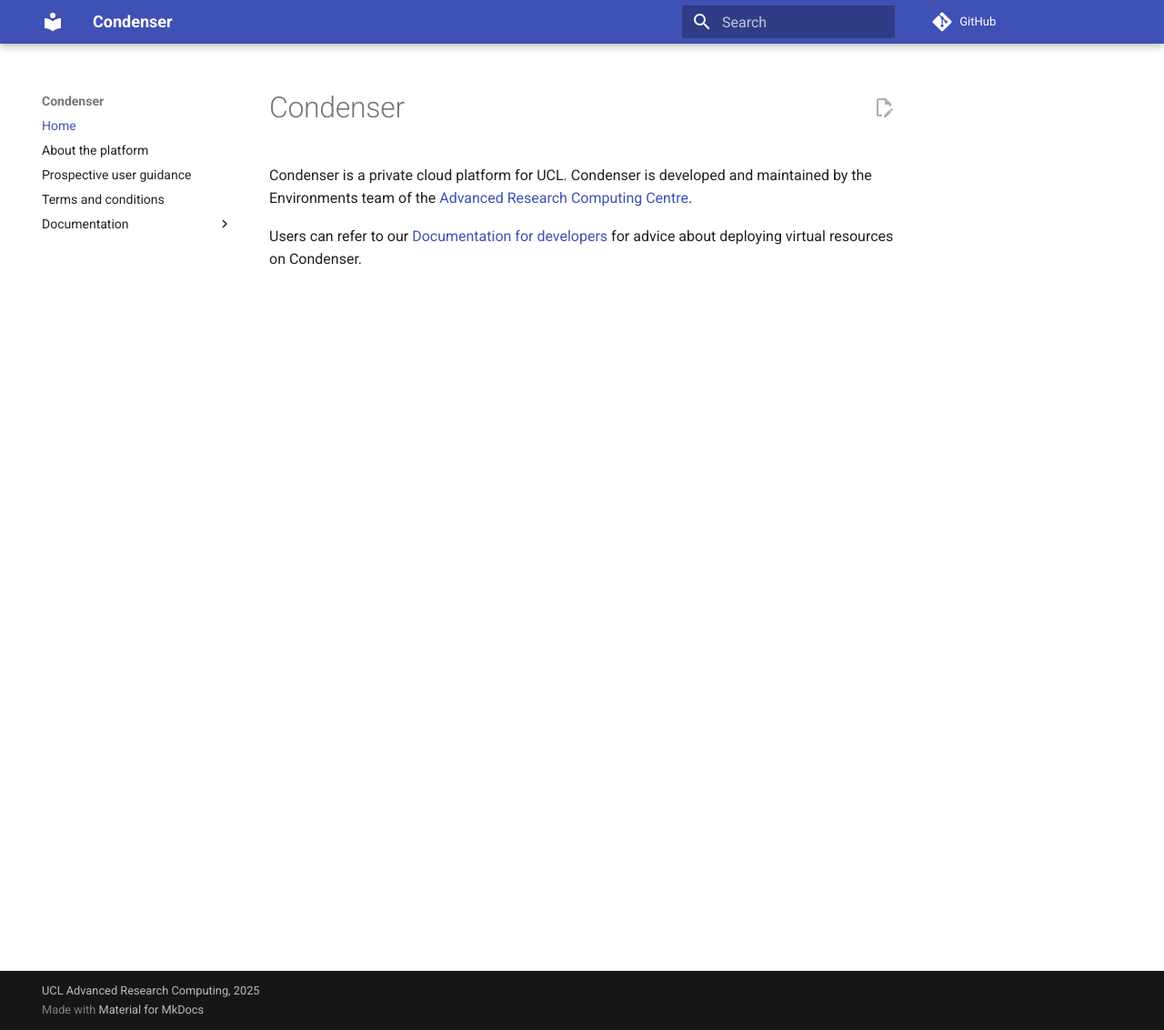
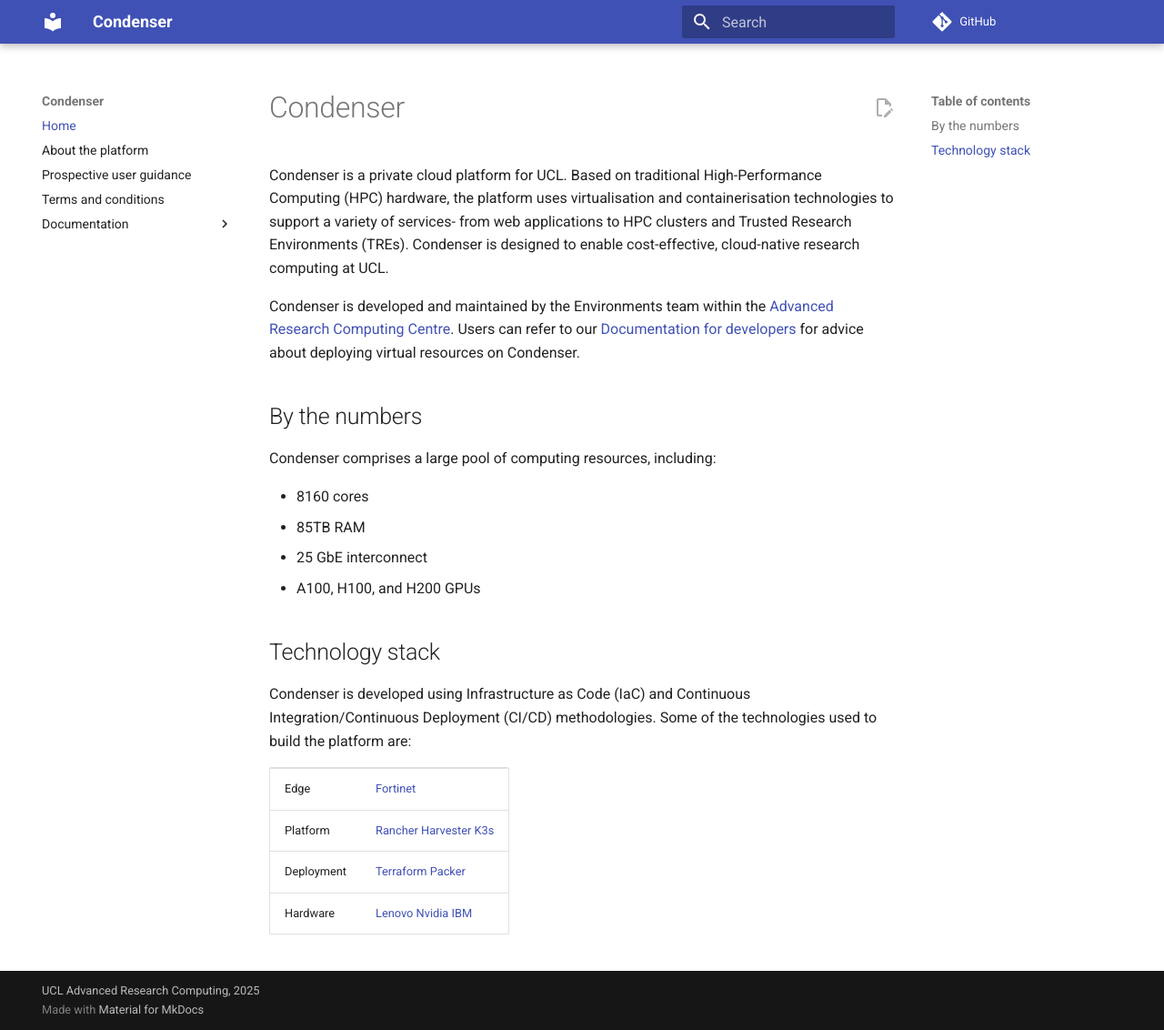
Before and after one commit to UCL-ARC/condenser-mkdocs, an MkDocs documentation site: the page built from docs/index.md, in a window 1280 px wide and 1132 px high. Shown: the whole window at 91% size. Built offline with MkDocs 1.6.1 and Material for MkDocs 9.7.7, drawn with Linux system fonts in a browser that asks for light colours; comment, search, counter and statistics services are not loaded.

Commit message:
Update homepage (#22)
* More text for homepage
* Tech stack table

```diff
--- a/docs/index.md
+++ b/docs/index.md
@@ -4,8 +4,47 @@
 
 # Condenser
 
-Condenser is a private cloud platform for UCL. Condenser is developed and maintained
-by the Environments team of the [Advanced Research Computing Centre](https://www.ucl.ac.uk/advanced-research-computing/).
+Condenser is a private cloud platform for UCL. Based on traditional High-Performance
+Computing (HPC) hardware, the platform uses virtualisation and containerisation
+technologies to support a variety of services- from web applications to HPC clusters
+and Trusted Research Environments (TREs). Condenser is designed to enable cost-effective,
+cloud-native research computing at UCL.
 
+Condenser is developed and maintained by the Environments team within the
+[Advanced Research Computing Centre](https://www.ucl.ac.uk/advanced-research-computing/).
 Users can refer to our [Documentation for developers](./documentation/index.md)
 for advice about deploying virtual resources on Condenser.
+
+## By the numbers
+
+Condenser comprises a large pool of computing resources, including:
+
+- 8160 cores
+- 85TB RAM
+- 25 GbE interconnect
+- A100, H100, and H200 GPUs
+
+## Technology stack
+
+Condenser is developed using Infrastructure as Code (IaC) and Continuous Integration/Continuous
+Deployment (CI/CD) methodologies. Some of the technologies used to build the platform
+are:
+
+<table>
+  <tr>
+    <td>Edge</td>
+    <td><a href="https://www.fortinet.com/">Fortinet</a></td>
+  </tr>
+  <tr>
+    <td>Platform</td>
+    <td><a href="https://www.rancher.com/">Rancher</a> <a href="https://harvesterhci.io/">Harvester</a> <a href="https://k3s.io/">K3s</a></td>
+  </tr>
+  <tr>
+    <td>Deployment</td>
+    <td><a href="https://developer.hashicorp.com/terraform">Terraform</a> <a href="https://developer.hashicorp.com/packer">Packer</a></td>
+  </tr>
+  <tr>
+    <td>Hardware</td>
+    <td><a href="https://www.lenovo.com/">Lenovo</a> <a href="https://www.nvidia.com/">Nvidia</a> <a href="https://www.ibm.com/">IBM</a></td>
+  </tr>
+</table>
```
Also changed, not shown: .markdownlint.json.
